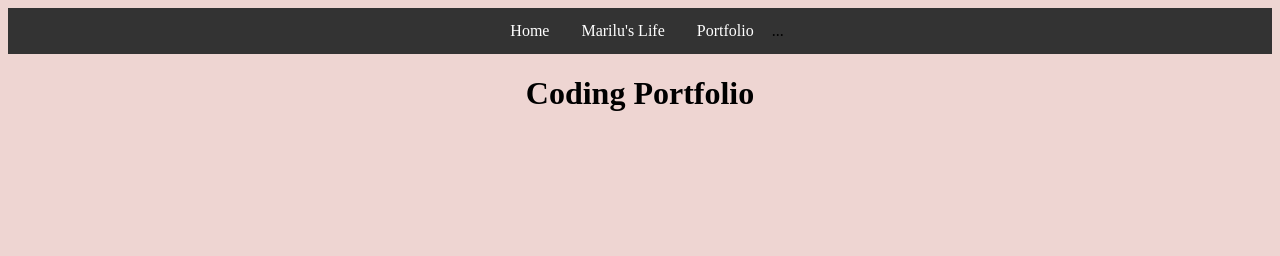
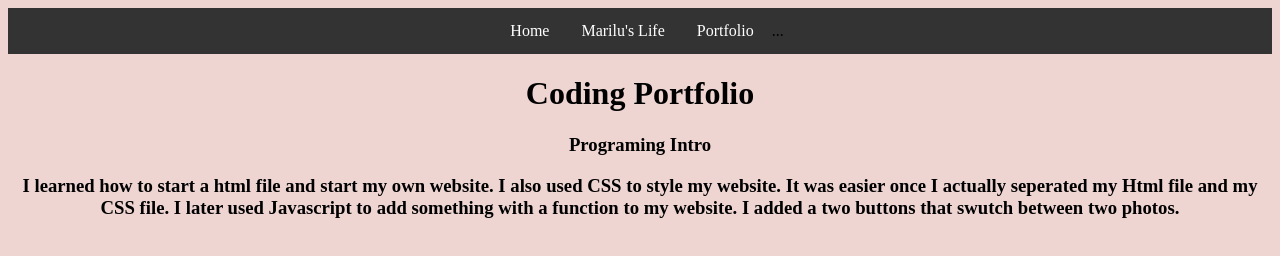
Before and after one commit to MariluSalgado/MariluSalgado.github.io, a plain HTML site: page Contact.html in a window 1280 px wide. Drawn offline with Linux system fonts and the light colour scheme.

Commit message:
Update Contact.html

```diff
--- a/Contact.html
+++ b/Contact.html
@@ -13,7 +13,13 @@
   ...
 </div>
 
-    <h1> Coding Portfolio </h1>
+
+  <h1> Coding Portfolio </h1>
+
+	<h3> Programing Intro <h3>
+	<p> I learned how to start a html file and start my own website. I also used CSS to style my website. It was easier once I actually seperated my Html file and my CSS file. I later used Javascript to add something with a function to my website. I added a two buttons that swutch between two photos.
+
+
 
 
 </head></center>
```
